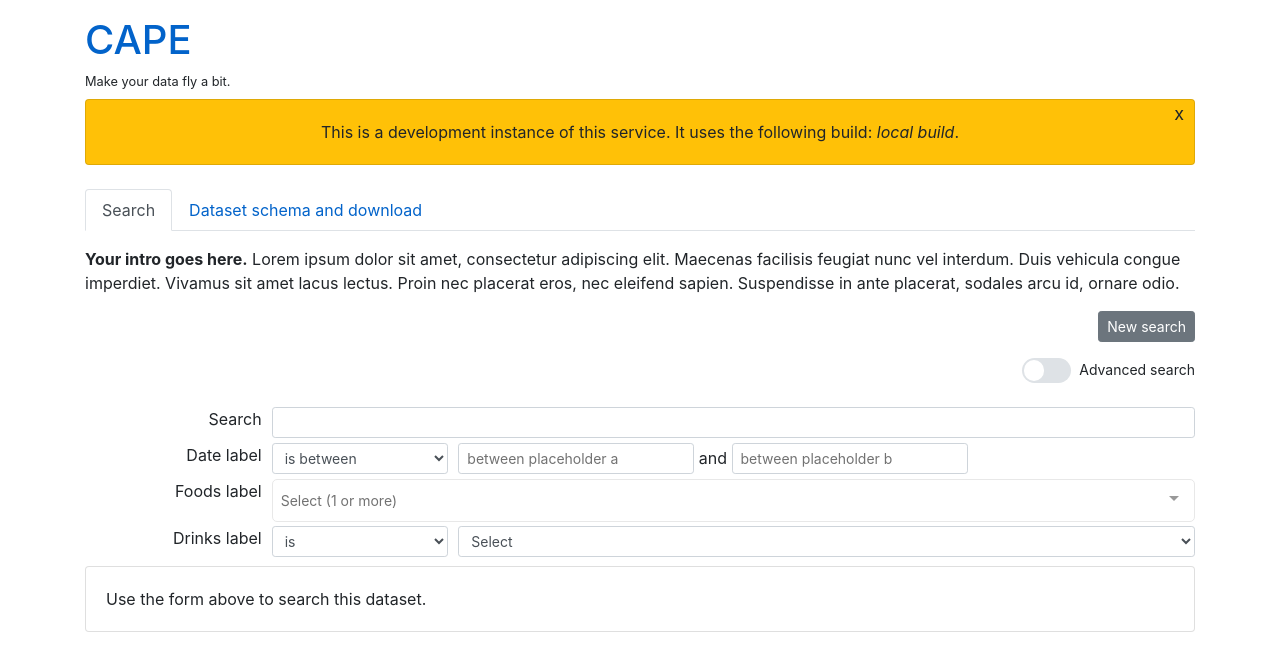
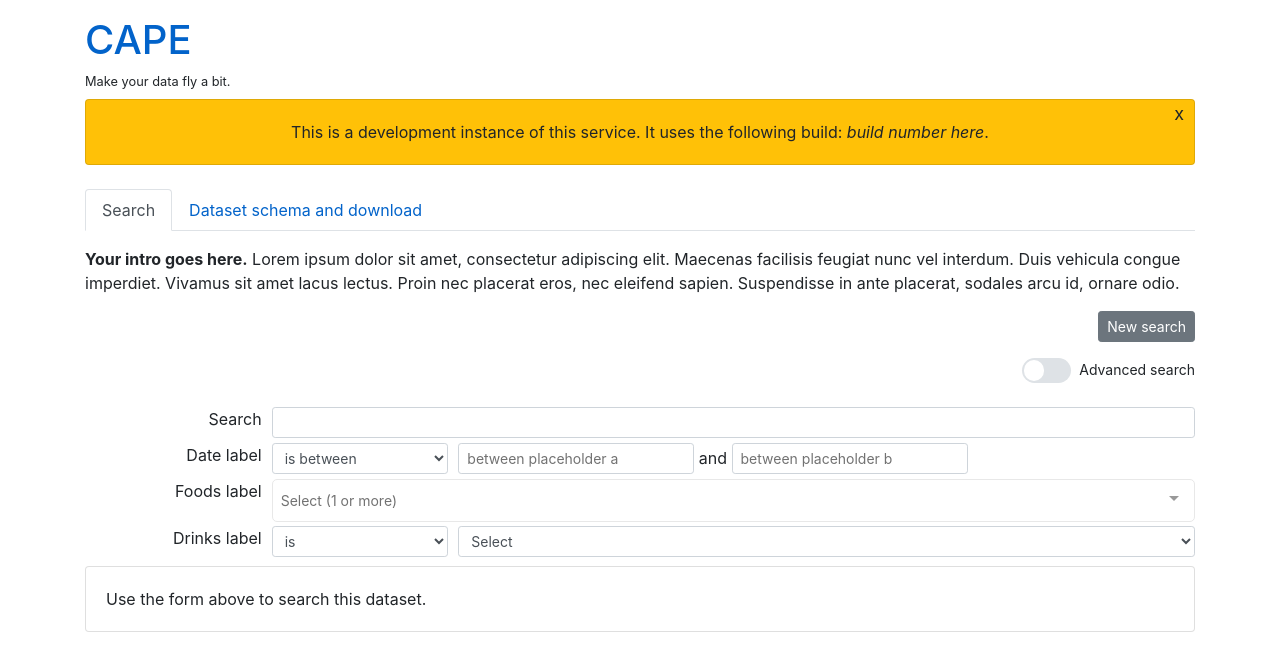
Before and after one commit to CAPE-js/cape-core, a Vue app: page /#/ in a window 1280 px wide. Shown: the top 668 px of the page. Built offline with nearby package versions, Linux system fonts and the light colour scheme.

Commit message:
Updated build id sample text.

```diff
--- a/public/local.js
+++ b/public/local.js
@@ -14,4 +14,4 @@ const app_status='dev';
 // app_status='prod'
 // app_status='pprd'
 
-const build_id='local build'
+const build_id='build number here'
```
